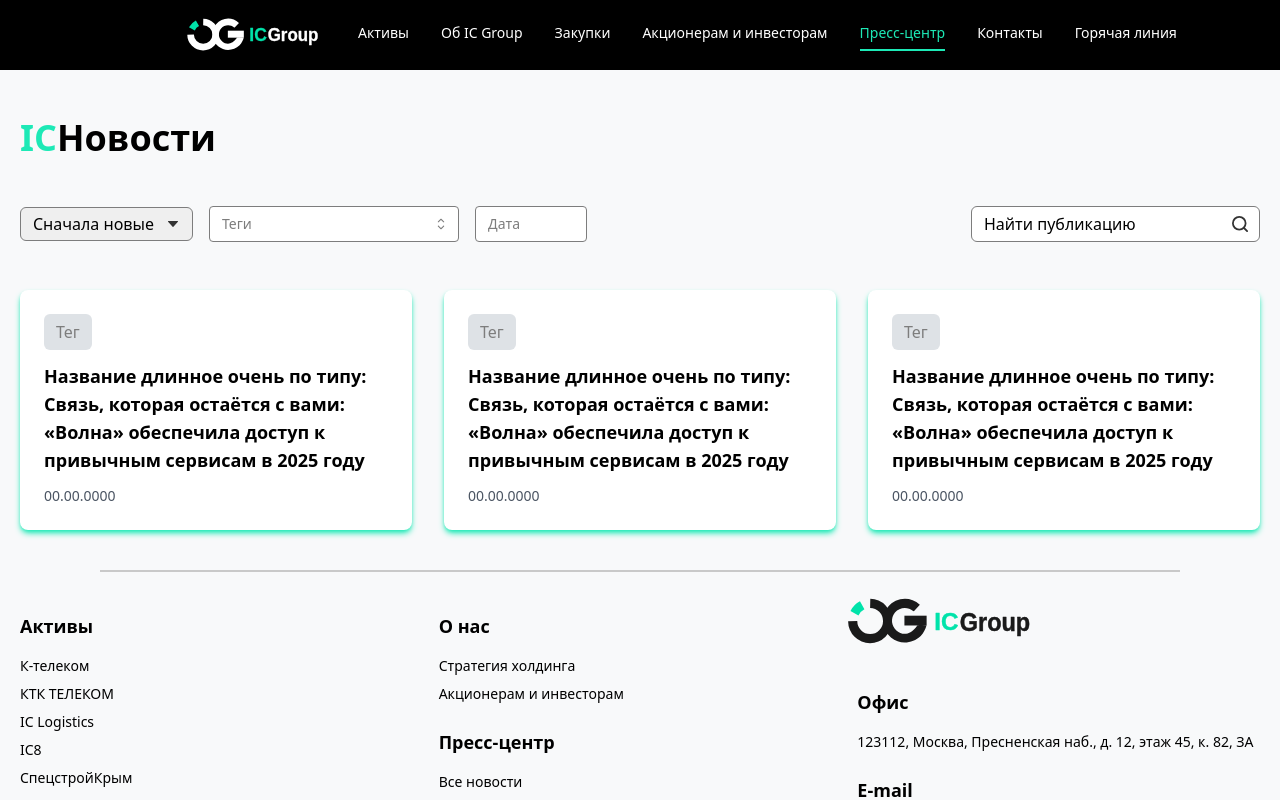
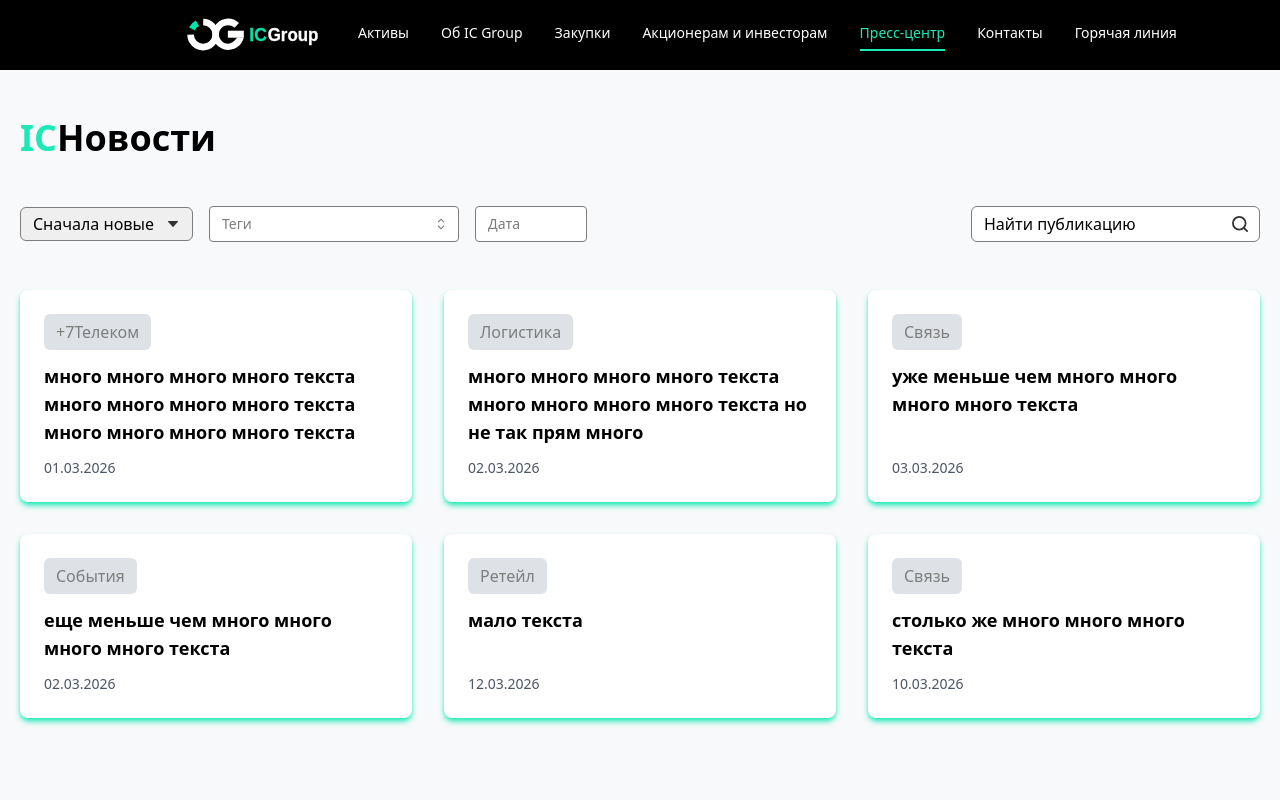
Before and after one commit to KiraProsto/ICGroup-frontend, a Next.js app: page /press in a window 1280 px wide. Shown: the top 800 px of the page. Built offline with nearby package versions, Linux system fonts and the light colour scheme.

Commit message:
create mock dataset for news cards

```diff
--- /dev/null
+++ b/src/app/press/NewsMockData.ts
@@ -0,0 +1,48 @@
+import { INewsItem } from './types';
+
+export const newsMockData: INewsItem[] = [
+  {
+    id: 1,
+    tag: 'telecom',
+    label: '+7Телеком',
+    title:
+      'много много много много текста много много много много текста много много много много текста',
+    date: '2026-03-01',
+  },
+  {
+    id: 2,
+    tag: 'logistic',
+    label: 'Логистика',
+    title:
+      'много много много много текста много много много много текста но не так прям много',
+    date: '2026-03-02',
+  },
+  {
+    id: 3,
+    tag: 'connection',
+    label: 'Связь',
+    title: 'уже меньше чем много много много много текста',
+    date: '2026-03-03',
+  },
+  {
+    id: 4,
+    tag: 'events',
+    label: 'События',
+    title: 'еще меньше чем много много много много текста',
+    date: '2026-03-02',
+  },
+  {
+    id: 5,
+    tag: 'retail',
+    label: 'Ретейл',
+    title: 'мало текста',
+    date: '2026-03-12',
+  },
+  {
+    id: 6,
+    tag: 'connection',
+    label: 'Связь',
+    title: 'столько же много много много текста',
+    date: '2026-03-10',
+  },
+];
--- /dev/null
+++ b/src/app/press/types.ts
@@ -0,0 +1,7 @@
+export interface INewsItem {
+  id: number;
+  tag: string;
+  label: string;
+  title: string;
+  date: string;
+}
--- a/src/components/news/NewsCard.tsx
+++ b/src/components/news/NewsCard.tsx
@@ -1,15 +1,14 @@
-export default function NewsCard() {
+import { INewsItem } from '@/app/press/types';
+
+export default function NewsCard({ item }: { item: INewsItem }) {
   return (
-    <div className="p-6 rounded-lg bg-white shadow-main-3 shadow-md">
-      <p className="inline-block bg-gray-1 rounded-md px-3 py-1.5 text-gray-2 text-base font-medium">
-        Тег
+    <div className="flex flex-col p-6 rounded-lg bg-white shadow-main-2 shadow-md cursor-pointer transition-all duration-200 hover:scale-[0.99]">
+      <p className="self-start bg-gray-1 rounded-md px-3 py-1.5 text-gray-2 text-base font-medium">
+        {item.label}
       </p>
-      <h2 className="py-3 text-lg font-semibold">
-        Название длинное очень по типу: Связь, которая остаётся с вами: «Волна»
-        обеспечила доступ к привычным сервисам в 2025 году
-      </h2>
-      <p className="text-gray-2 text-sm font-medium text-gray-600">
-        00.00.0000
+      <h2 className="py-3 text-lg font-semibold">{item.title}</h2>
+      <p className="text-gray-2 text-sm font-medium text-gray-600 mt-auto">
+        {new Date(item.date).toLocaleDateString('ru-RU')}
       </p>
     </div>
   );
--- a/src/components/news/NewsList.tsx
+++ b/src/components/news/NewsList.tsx
@@ -1,13 +1,14 @@
+import { newsMockData } from '@/app/press/NewsMockData';
 import NewsCard from './NewsCard';
 
 export default function NewsList() {
   return (
-    <section className="pt-12 px-5 bg-gray-0">
+    <section className="pt-12 px-5 bg-gray-0 min-h-screen">
       <div className="max-w-screen-xl mx-auto">
         <div className="bg-gray-0 grid gap-8 grid-cols-2 lg:grid-cols-3">
-          <NewsCard />
-          <NewsCard />
-          <NewsCard />
+          {newsMockData.map((item) => (
+            <NewsCard key={item.id} item={item} />
+          ))}
         </div>
       </div>
     </section>
```
